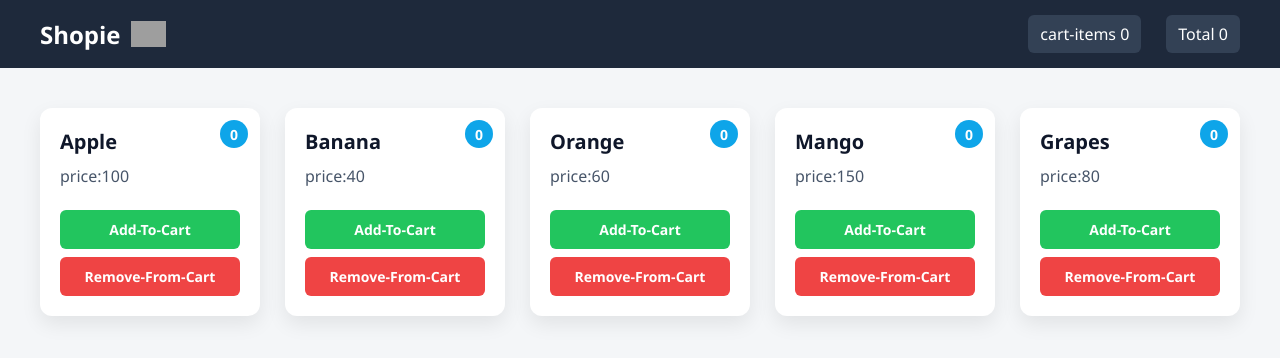
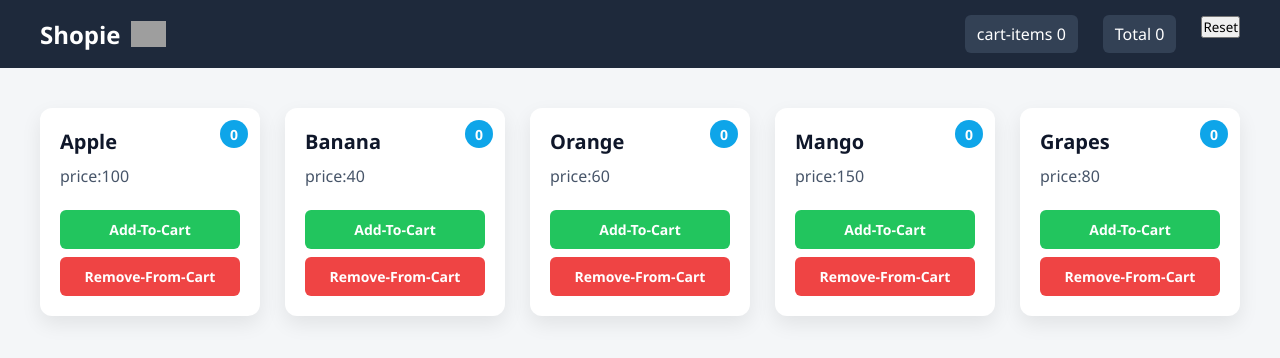
Before and after one commit to prathameshcode360/SHOPPING-CART, a React (Create React App) app: page / in a window 1280 px wide. Shown: the top 358 px of the page. Built offline with nearby package versions, Linux system fonts and the light colour scheme; grey boxes are pictures that could not be loaded.

Commit message:
Reset Button

```diff
--- a/src/Components/Navbar.js
+++ b/src/Components/Navbar.js
@@ -1,7 +1,7 @@
 import { useValue } from "../Context/CartContext";
 
 function Navbar() {
-  const { total, item } = useValue();
+  const { total, item, handleReset } = useValue();
   return (
     <div className="navbar">
       <div className="left">
@@ -14,6 +14,9 @@ function Navbar() {
       <div className="right">
         <div className="cart-items">cart-items {item}</div>
         <div className="Total-price">Total {total}</div>
+        <div>
+          <button onClick={handleReset}>Reset</button>
+        </div>
       </div>
     </div>
   );
--- a/src/Context/CartContext.js
+++ b/src/Context/CartContext.js
@@ -27,8 +27,14 @@ function CustomCartProvider({ children }) {
     setItem((prev) => prev - 1);
   }
 
+  function handleReset() {
+    setTotal(0);
+    setItem(0);
+  }
+
   return (
-    <cartContext.Provider value={{ total, item, handleAdd, handleRemove }}>
+    <cartContext.Provider
+      value={{ total, item, handleAdd, handleRemove, handleReset }}>
       {children}
     </cartContext.Provider>
   );
```
